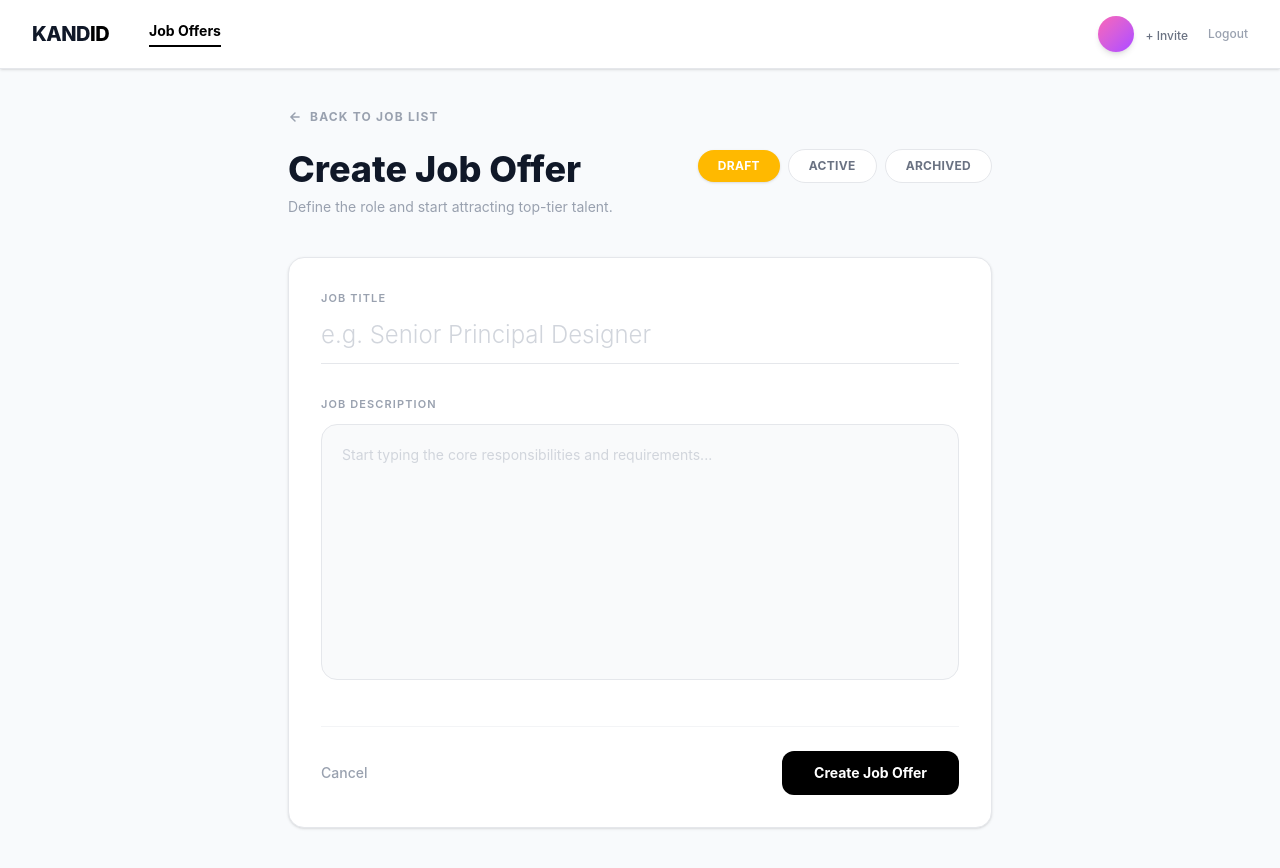
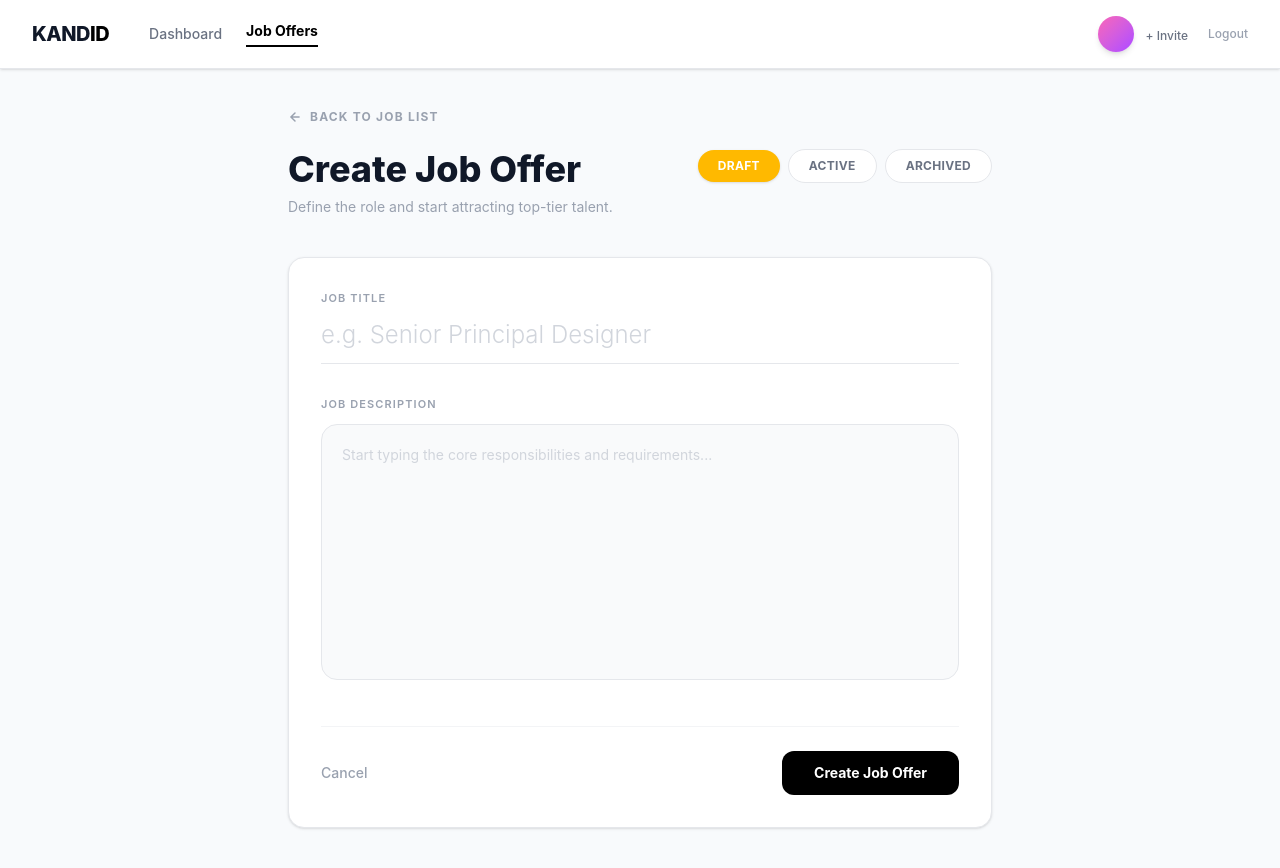
Before and after one commit to youssef-boudouar/KANDID, a React app in the folder frontend/: page /job-offers/create in a window 1280 px wide. Built offline with nearby package versions, Linux system fonts and the light colour scheme; no server answers; sample sign-in values are in the browser's storage; the HTML template or start-up script is replaced by a standard one.

Commit message:
feat: add Dashboard navigation link to multiple pages

```diff
--- a/frontend/src/pages/CreateJob.jsx
+++ b/frontend/src/pages/CreateJob.jsx
@@ -50,6 +50,7 @@ function CreateJob() {
                             KAND<span className="text-black">ID</span>
                         </span>
                         <div className="flex items-center gap-6 text-sm font-medium text-gray-500">
+                            <span onClick={() => navigate('/dashboard')} className="cursor-pointer hover:text-black transition-colors">Dashboard</span>
                             <span className="cursor-pointer text-black font-bold border-b-2 border-black pb-1">Job Offers</span>
                         </div>
                     </div>
--- a/frontend/src/pages/EditJob.jsx
+++ b/frontend/src/pages/EditJob.jsx
@@ -71,6 +71,7 @@ function EditJob() {
                             KAND<span className="text-black">ID</span>
                         </span>
                         <div className="flex items-center gap-6 text-sm font-medium text-gray-500">
+                            <span onClick={() => navigate('/dashboard')} className="cursor-pointer hover:text-black transition-colors">Dashboard</span>
                             <span className="cursor-pointer text-black font-bold border-b-2 border-black pb-1">Job Offers</span>
                         </div>
                     </div>
--- a/frontend/src/pages/JobDetails.jsx
+++ b/frontend/src/pages/JobDetails.jsx
@@ -70,6 +70,7 @@ function JobDetails() {
                             KAND<span className="text-black">ID</span>
                         </span>
                         <div className="flex items-center gap-6 text-sm font-medium text-gray-500">
+                            <span onClick={() => navigate('/dashboard')} className="cursor-pointer hover:text-black transition-colors">Dashboard</span>
                             <span className="cursor-pointer text-black font-bold border-b-2 border-black pb-1">Job Offers</span>
                         </div>
                     </div>
--- a/frontend/src/pages/JobOffers.jsx
+++ b/frontend/src/pages/JobOffers.jsx
@@ -53,6 +53,7 @@ function JobOffers() {
                             KAND<span className="text-black">ID</span>
                         </span>
                         <div className="flex items-center gap-6 text-sm font-medium text-gray-500">
+                            <span onClick={() => navigate('/dashboard')} className="cursor-pointer hover:text-black transition-colors">Dashboard</span>
                             <span className="cursor-pointer text-black font-bold border-b-2 border-black pb-1">Job Offers</span>
                         </div>
                     </div>
--- a/frontend/src/pages/KanbanBoard.jsx
+++ b/frontend/src/pages/KanbanBoard.jsx
@@ -159,6 +159,12 @@ function KanbanBoard() {
                             KAND<span className="text-black">ID</span>
                         </span>
                         <div className="flex items-center gap-6 text-sm font-medium text-gray-500">
+                            <span
+                                onClick={() => navigate('/dashboard')}
+                                className="cursor-pointer hover:text-black transition-colors"
+                            >
+                                Dashboard
+                            </span>
                             <span
                                 onClick={() => navigate("/job-offers")}
                                 className="cursor-pointer hover:text-black transition-colors"
```
